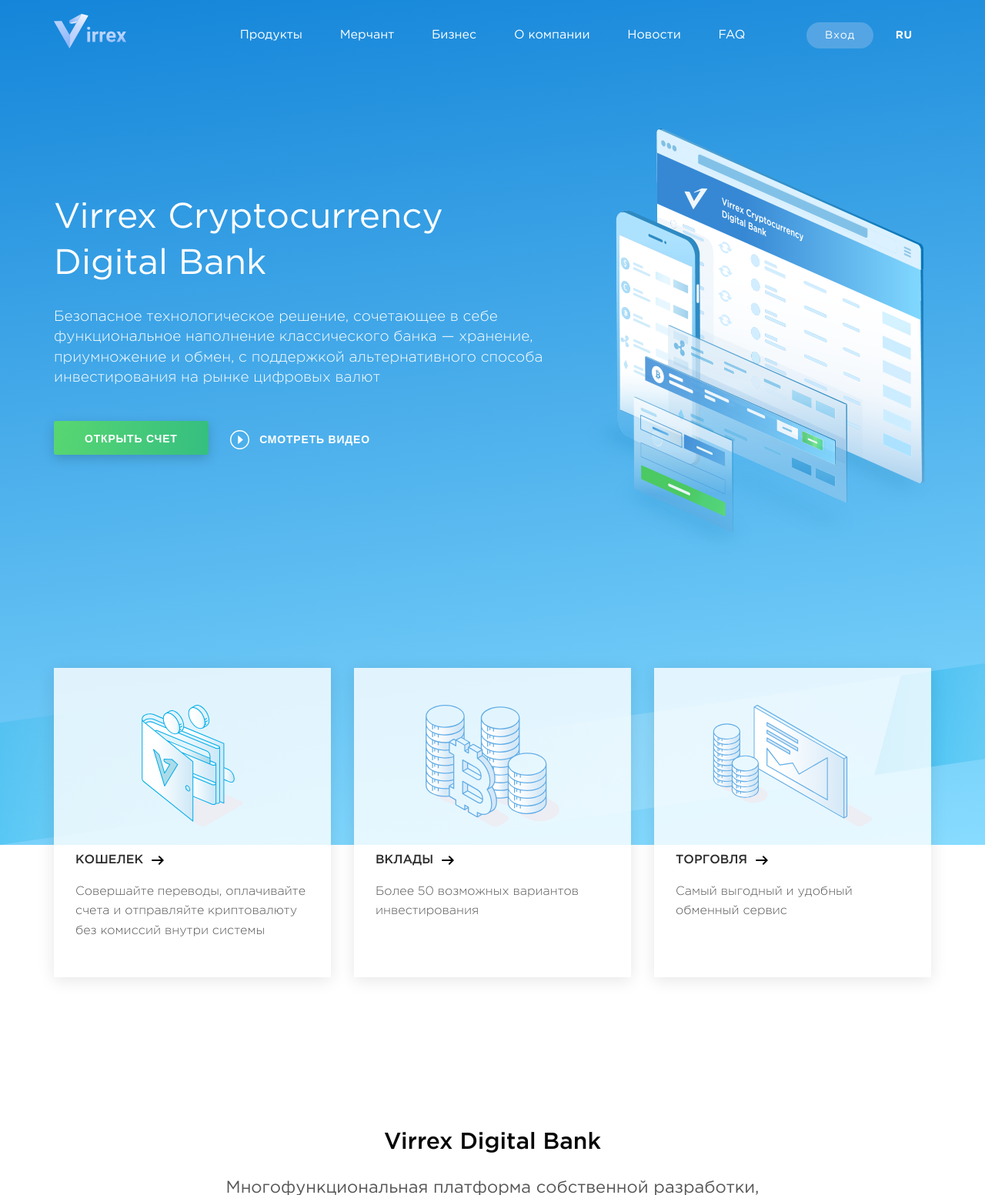
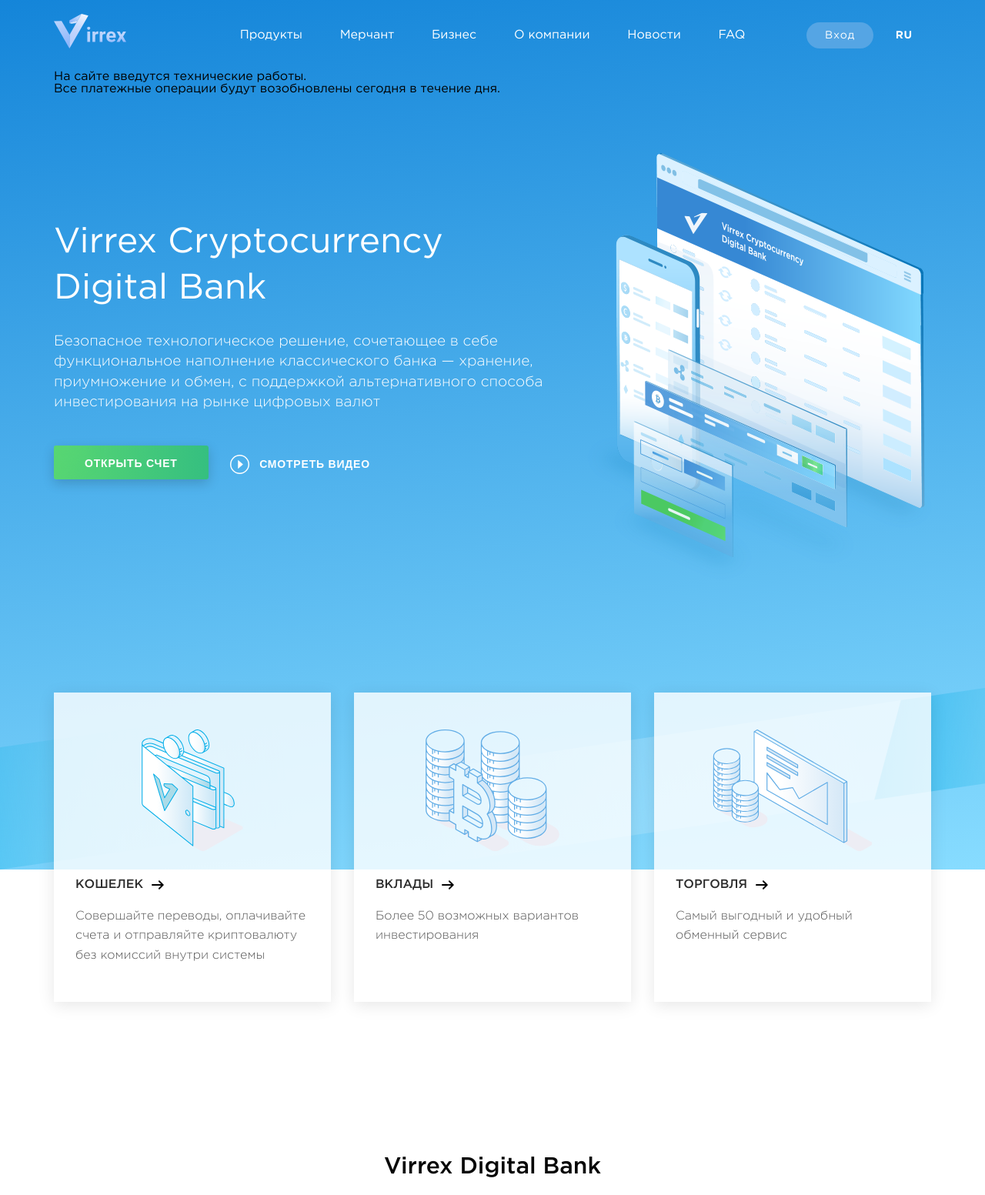
Before and after one commit to clientlab-dev/virrex, a PHP site: page / in a window 1280 px wide. Shown: the top 1553 px of the page at 77% size. Run offline with PHP 8.4, Linux system fonts and the light colour scheme; style sheets or scripts are compiled from the project's sources; some libraries are stand-ins or nearby versions.

Commit message:
finished notice

```diff
--- a/assets/scss/_form.scss
+++ b/assets/scss/_form.scss
@@ -96,6 +96,7 @@
     }
     &__button-align {
         text-align: center;
-        margin-top: 48px !important;
+        // margin-top: 48px !important;
+        margin-top: 32px !important;
     }
 }
--- a/assets/scss/critical.scss
+++ b/assets/scss/critical.scss
@@ -881,3 +881,6 @@ body {
         background-size: 16px 16px;
     }
 } //
+.d-none {
+    display: none;
+}
--- a/assets/scss/screen.scss
+++ b/assets/scss/screen.scss
@@ -1545,6 +1545,7 @@
 @import "two-collumns.scss";
 @import "news.scss";
 @import "news-single.scss";
+@import "notice.scss";
 @import "pagination.scss";
 @import "accordion.scss";
 @import "gradient-before-footer.scss";
--- a/index.php
+++ b/index.php
@@ -8,7 +8,18 @@ $headerOptions = array(
 
 insert_header($headerOptions);
 ?>
+
 <div class="hero hero-fill hero-skew hero-fill_blue hero-main-page">
+<div class="wrap">
+<!-- <div class="wrap d-none"> -->
+	<div class="notice">
+		<div class="notice__body">
+			<div class="notice__warning-icon"></div>
+			На сайте введутся технические работы. <br>
+			Все платежные операции будут возобновлены сегодня в течение дня.
+		</div>
+	</div>
+</div>
 	<div class="wrap">
 		<div class="text-with-right-illustration text-with-right-illustration_white js-svg-lines svg-lines_blue-2">
 				<h1 class="text-with-right-illustration__title">Virrex Cryptocurrency Digital&nbsp;Bank</h1><!-- /.title -->
```
